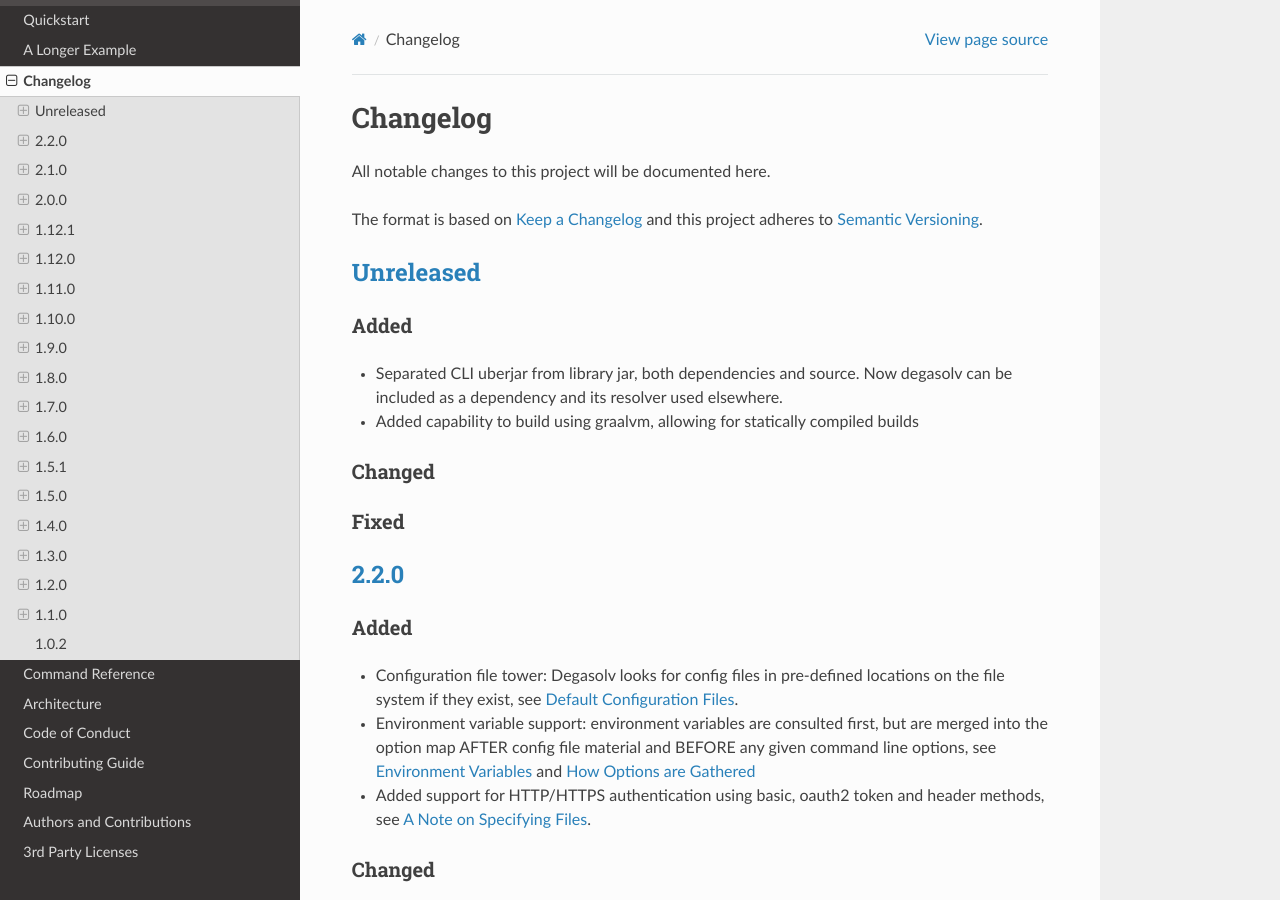
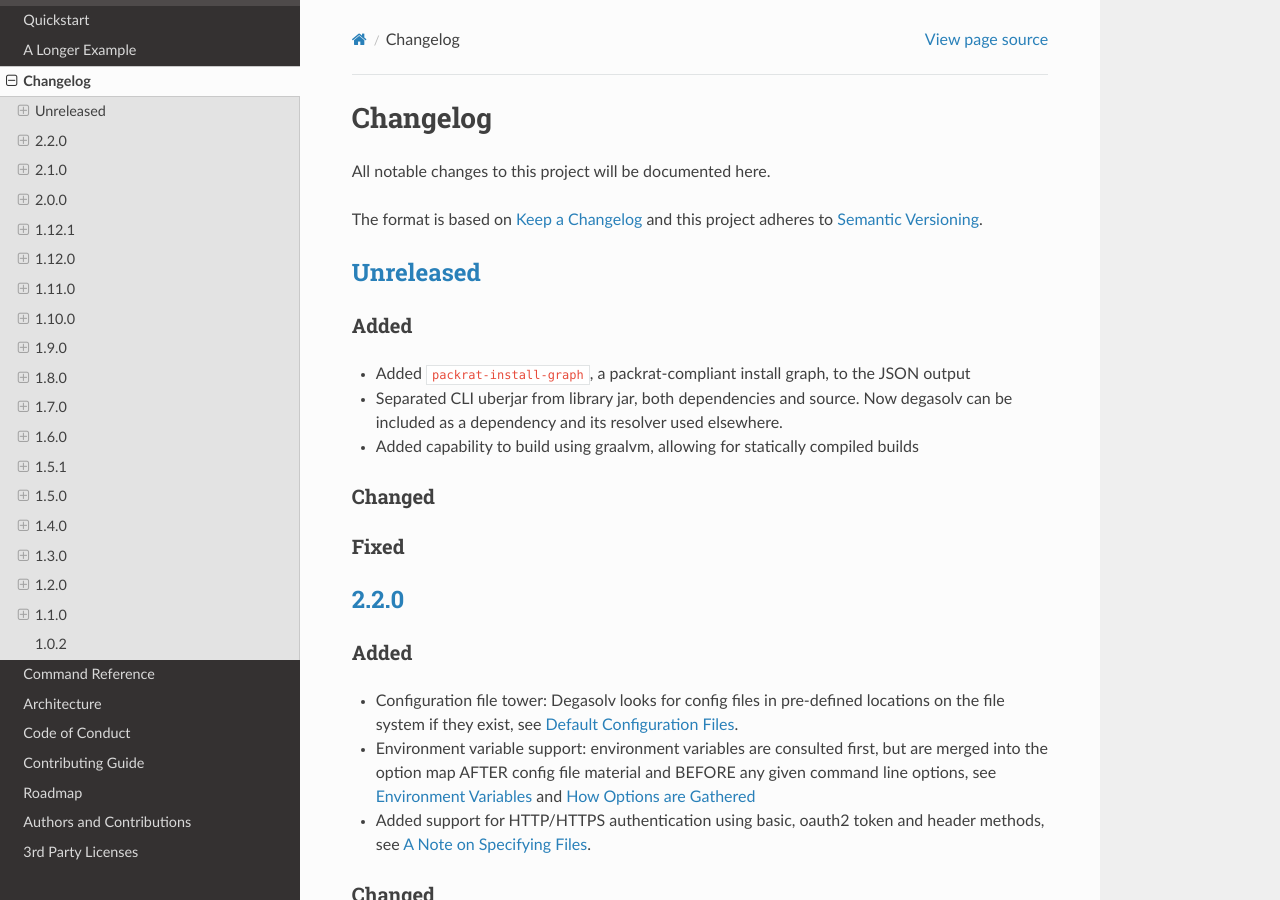
Before and after one commit to djhaskin987/degasolv, a Sphinx documentation site: the page built from docs/changelog.rst, in a window 1280 px wide and 900 px high. Built offline with Sphinx 7.4.7 and the Read the Docs theme 2.0.0, drawn with Linux system fonts in a browser that asks for light colours.

Commit message:
Changed the changelog

```diff
--- a/docs/changelog.rst
+++ b/docs/changelog.rst
@@ -17,6 +17,8 @@ and this project adheres to `Semantic Versioning`_.
 
 Added
 +++++
+* Added ``packrat-install-graph``, a packrat-compliant install graph,
+  to the JSON output
 
 * Separated CLI uberjar from library jar, both dependencies and source.
   Now degasolv can be included as a dependency and its resolver used elsewhere.
```
